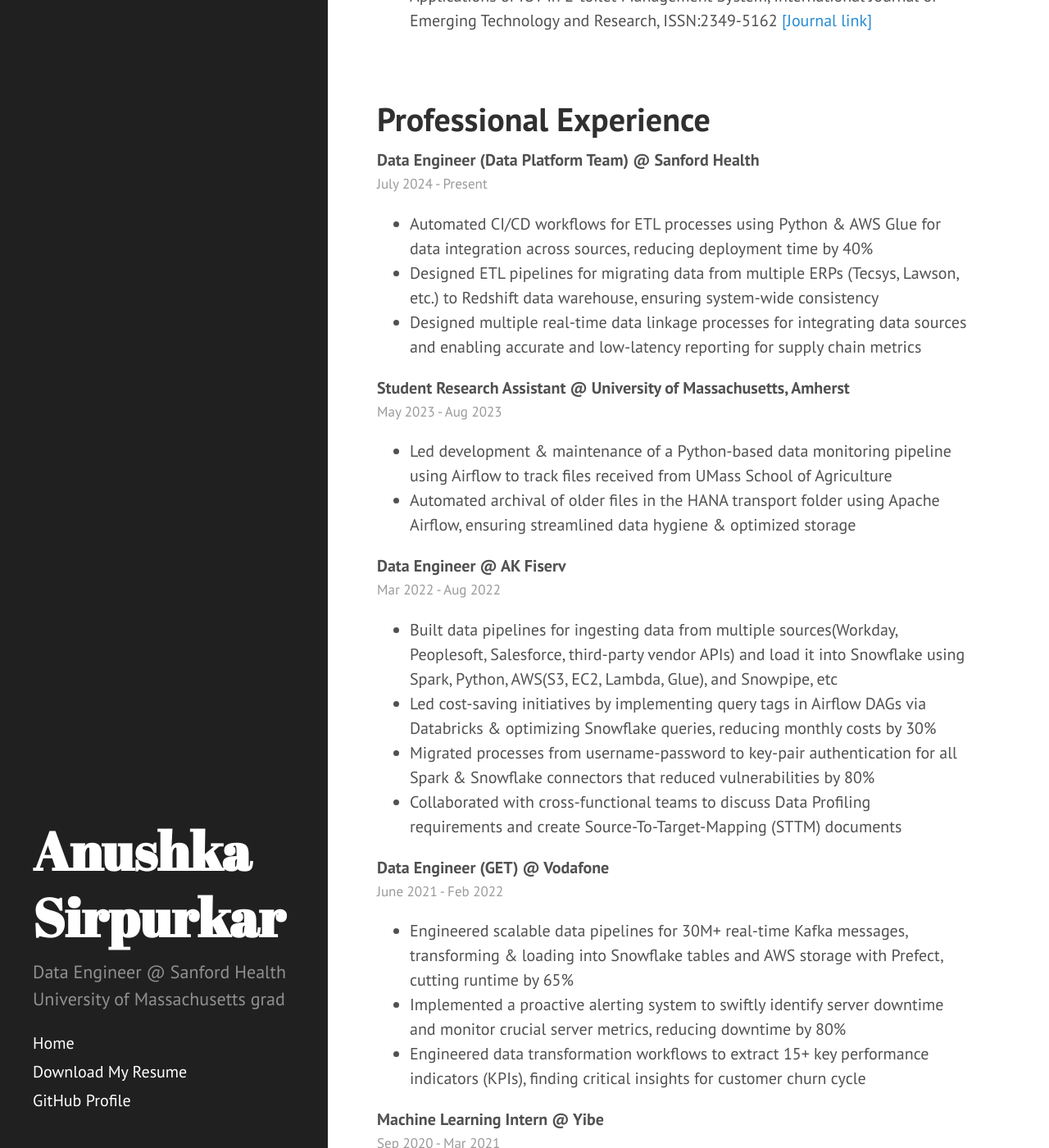
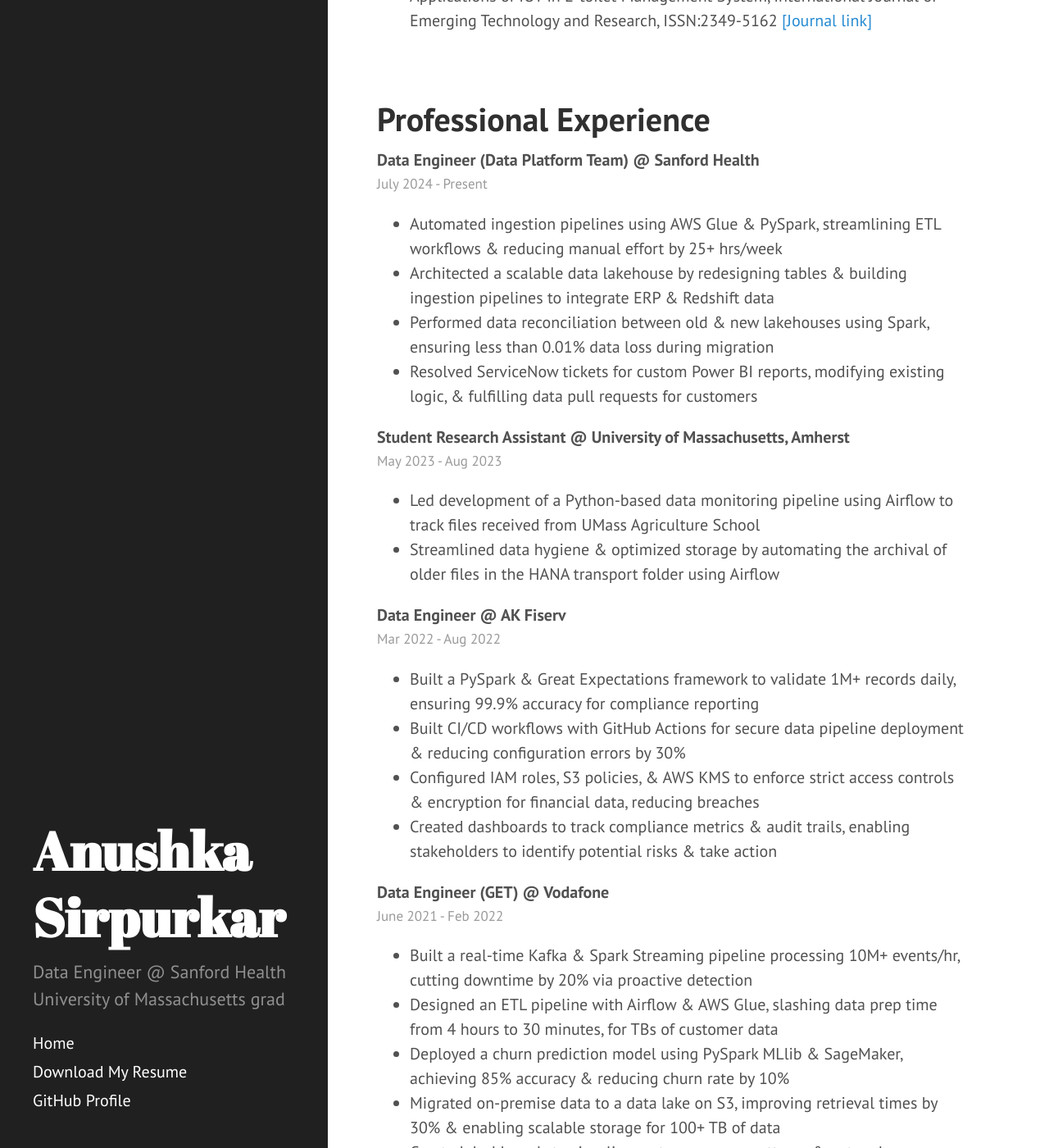
Before and after one commit to aspk74/anushkasirpurkar.github.io, a Jekyll site: the page built from index.html, in a window 1280 px wide and 1400 px high, scrolled down 1970 px. Shown: the whole window at 82% size. Built offline with Jekyll 4.4.1, drawn with Linux system fonts in a browser that asks for light colours; the list of posts is cut into pages by our own code; some of the changed text lies outside the part shown.

Commit message:
Update 2019-10-15-professional-experience.md

```diff
--- a/_posts/2019-10-15-professional-experience.md
+++ b/_posts/2019-10-15-professional-experience.md
@@ -6,37 +6,42 @@ title: Professional Experience
 <b>Data Engineer (Data Platform Team) @ Sanford Health</b>
 <span class="post-date">July 2024 - Present</span>
 
-* Automated CI/CD workflows for ETL processes using Python & AWS Glue for data integration across sources, reducing deployment time by 40%
-* Designed ETL pipelines for migrating data from multiple ERPs (Tecsys, Lawson, etc.) to Redshift data warehouse, ensuring system-wide consistency
-* Designed multiple real-time data linkage processes for integrating data sources and enabling accurate and low-latency reporting for supply chain metrics
-
+* Automated ingestion pipelines using AWS Glue & PySpark, streamlining ETL workflows & reducing manual effort by 25+ hrs/week
+* Architected a scalable data lakehouse by redesigning tables & building ingestion pipelines to integrate ERP & Redshift data
+* Performed data reconciliation between old & new lakehouses using Spark, ensuring less than 0.01% data loss during migration
+* Resolved ServiceNow tickets for custom Power BI reports, modifying existing logic, & fulfilling data pull requests for customers
 
 <b> Student Research Assistant @ University of Massachusetts, Amherst</b>
 <span class="post-date">May 2023 - Aug 2023</span>
 
-* Led development & maintenance of a Python-based data monitoring pipeline using Airflow to track files received from UMass School of Agriculture
-* Automated archival of older files in the HANA transport folder using Apache Airflow, ensuring streamlined data hygiene & optimized storage
+* Led development of a Python-based data monitoring pipeline using Airflow to track files received from UMass Agriculture School
+* Streamlined data hygiene & optimized storage by automating the archival of older files in the HANA transport folder using Airflow
+
 
 <b>Data Engineer @ AK Fiserv</b>
 <span class="post-date">Mar 2022 - Aug 2022</span>
 
-* Built data pipelines for ingesting data from multiple sources(Workday, Peoplesoft, Salesforce, third-party vendor APIs) and load it into Snowflake using
-Spark, Python, AWS(S3, EC2, Lambda, Glue), and Snowpipe, etc
-* Led cost-saving initiatives by implementing query tags in Airflow DAGs via Databricks & optimizing Snowflake queries, reducing monthly costs by 30%
-* Migrated processes from username-password to key-pair authentication for all Spark & Snowflake connectors that reduced vulnerabilities by 80%
-* Collaborated with cross-functional teams to discuss Data Profiling requirements and create Source-To-Target-Mapping (STTM) documents
+* Built a PySpark & Great Expectations framework to validate 1M+ records daily, ensuring 99.9% accuracy for compliance reporting
+* Built CI/CD workflows with GitHub Actions for secure data pipeline deployment & reducing configuration errors by 30%
+* Configured IAM roles, S3 policies, & AWS KMS to enforce strict access controls & encryption for financial data, reducing breaches
+* Created dashboards to track compliance metrics & audit trails, enabling stakeholders to identify potential risks & take action
 
 
 <b>Data Engineer (GET) @ Vodafone</b>
 <span class="post-date">June 2021 - Feb 2022</span>
 
-* Engineered scalable data pipelines for 30M+ real-time Kafka messages, transforming & loading into Snowflake tables and AWS storage with Prefect,
-cutting runtime by 65%
-* Implemented a proactive alerting system to swiftly identify server downtime and monitor crucial server metrics, reducing downtime by 80%
-* Engineered data transformation workflows to extract 15+ key performance indicators (KPIs), finding critical insights for customer churn cycle
+* Built a real-time Kafka & Spark Streaming pipeline processing 10M+ events/hr, cutting downtime by 20% via proactive detection
+* Designed an ETL pipeline with Airflow & AWS Glue, slashing data prep time from 4 hours to 30 minutes, for TBs of customer data
+* Deployed a churn prediction model using PySpark MLlib & SageMaker, achieving 85% accuracy & reducing churn rate by 10%
+* Migrated on-premise data to a data lake on S3, improving retrieval times by 30% & enabling scalable storage for 100+ TB of data
+* Created dashboards to visualize customer usage patterns & network performance, with optimized dbt models & Airflow DAGs
+
+<b>Data Science Intern @ Iha Consulting</b>
+<span class="post-date">Feb 2021 - May 2021</span>
+
+* Engineered a deep learning model for brain tumor segmentation using ResNet-40, VGG-16, etc., achieving 98.3% accuracy
 
 <b>Machine Learning Intern @ Yibe</b>
 <span class="post-date">Sep 2020 - Mar 2021</span>
 
-* Developed an image captioning model using encoder-decoder architecture and transfer learning in TensorFlow, achieving a BLEU-1 score of 0.66 on
-the Flickr30K dataset by integrating InceptionV3 for precise image feature encoding
+* Developed an image captioning model using encoder-decoder architecture and transfer learning in TensorFlow, achieving a BLEU-1 score of 0.66 on the Flickr30K dataset by integrating InceptionV3 for precise image feature encoding
```
